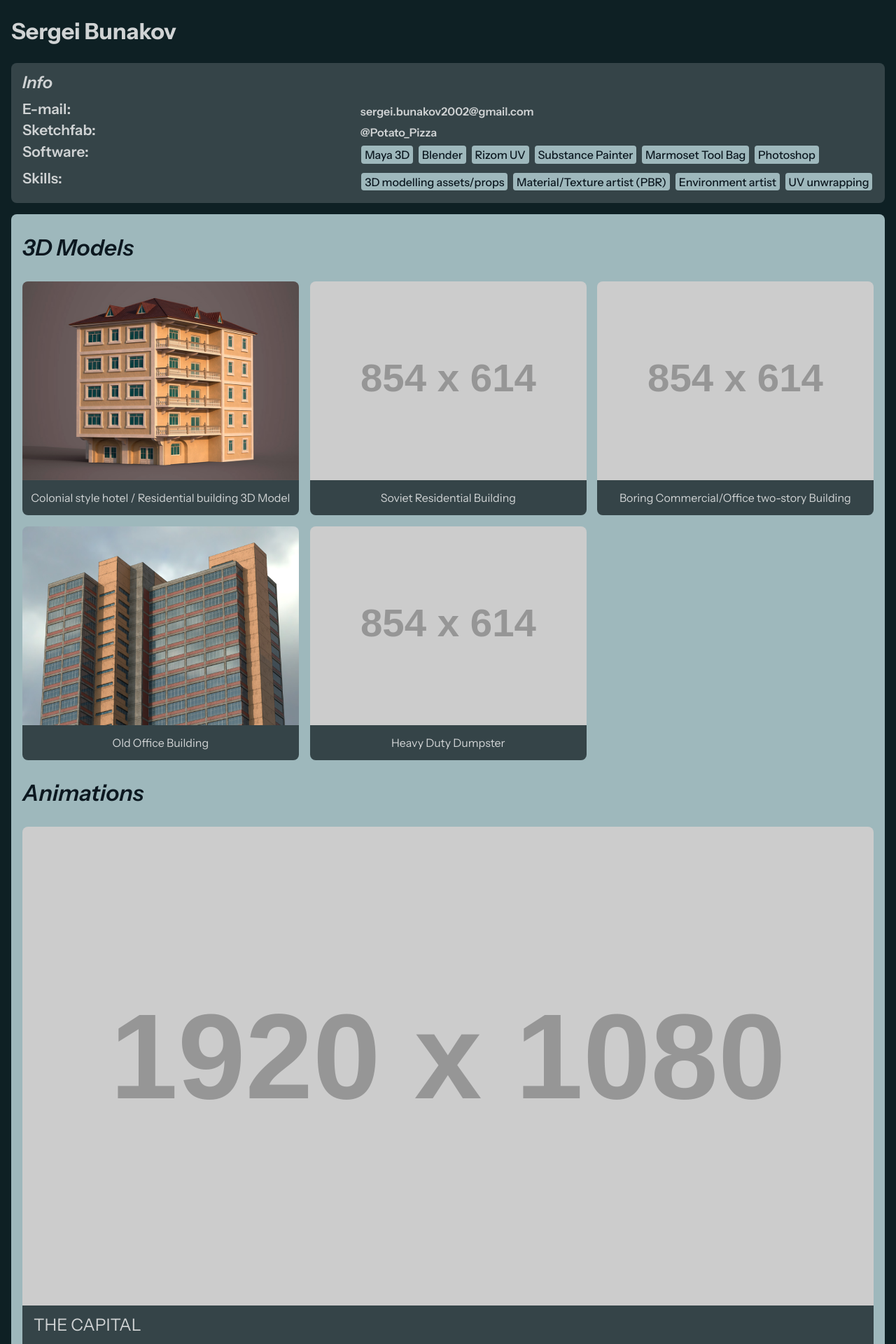
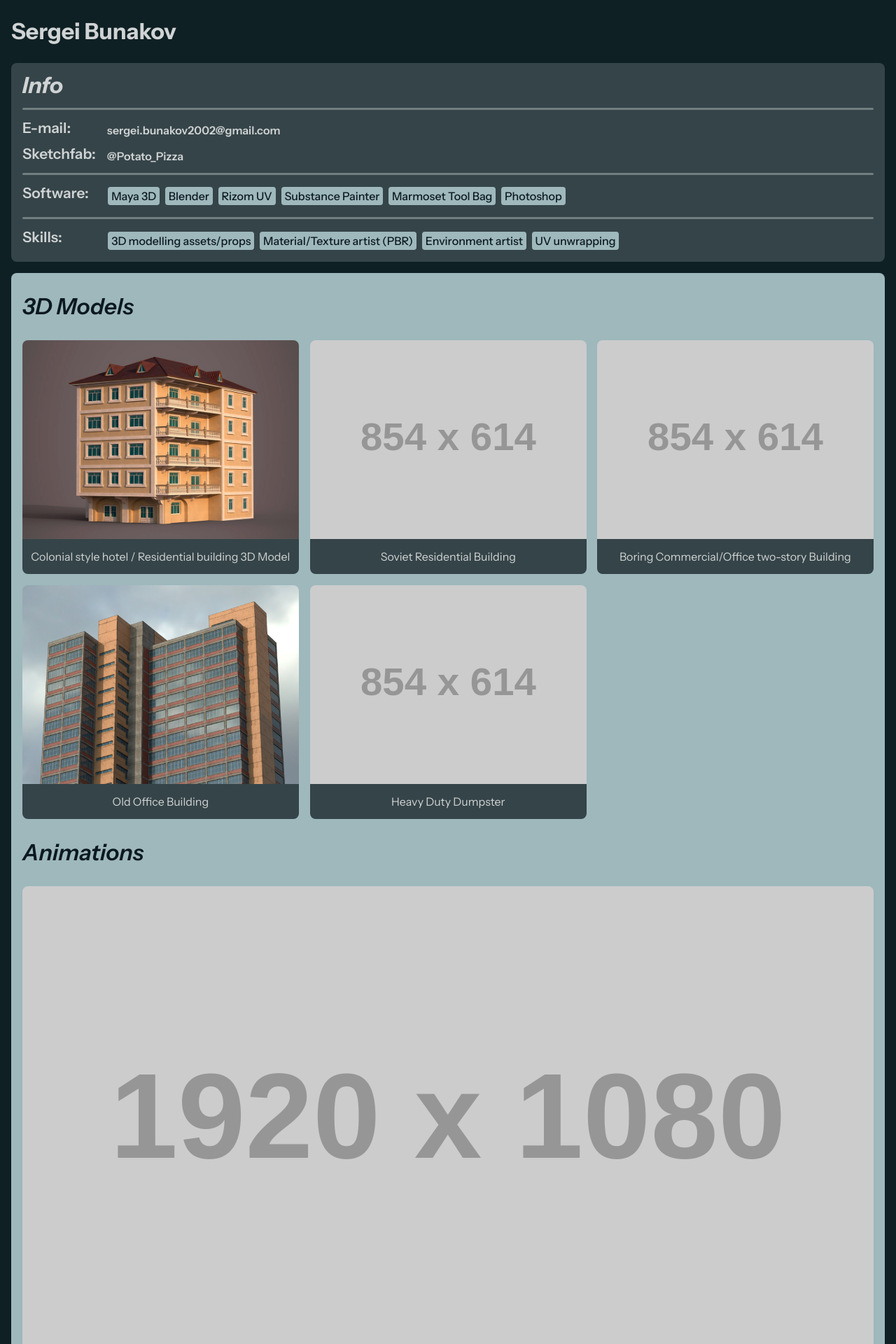
Before and after one commit to SergeiBunakov/SergeiBuankov, a Jekyll site: the page built from index.html, in a window 1280 px wide. Shown: the top 1920 px of the page at 70% size. Built offline with Jekyll 4.4.1, drawn with Linux system fonts in a browser that asks for light colours.

Commit message:
WIP: Tweak side panel

```diff
--- a/_includes/side-panel.html
+++ b/_includes/side-panel.html
@@ -1,9 +1,17 @@
 <panel class="side">
-  <h2 class="title"> Info </h2>
-  <ol class="details">
-    <li><span class="details-title">E-mail:</span> <a class="details-content fw-semibold" href="mailto:sergei.bunakov2002@gmail.com">sergei.bunakov2002@gmail.com</a></li>
-    <li><span class="details-title">Sketchfab:</span> <a class="details-content fw-semibold" href="https://sketchfab.com/Potato_Pizza">@Potato_Pizza</a></li>
-    <li>
+  <h1 class="title"> Info </h1>
+  <splitter></splitter>
+  <div class="details">
+    <div class="details-item">
+      <span class="details-title">E-mail:</span>
+      <a class="details-content fw-semibold" href="mailto:sergei.bunakov2002@gmail.com">sergei.bunakov2002@gmail.com</a>
+    </div>
+    <div class="details-item">
+      <span class="details-title">Sketchfab:</span>
+      <a class="details-content fw-semibold" href="https://sketchfab.com/Potato_Pizza">@Potato_Pizza</a>
+    </div>
+    <splitter></splitter>
+    <div class="details-item">
       <span class="details-title">Software:</span>
       <cards class="details-content">
         <div class="card-skill"> Maya 3D </div>
@@ -13,8 +21,9 @@
         <div class="card-skill"> Marmoset Tool Bag </div>
         <div class="card-skill"> Photoshop </div>
       </cards>
-    </li>
-    <li>
+    </div>
+    <splitter></splitter>
+    <div class="details-item">
       <span class="details-title">Skills:</span>
       <cards class="details-content">
         <div class="card-skill"> 3D modelling assets/props </div>
@@ -22,6 +31,6 @@
         <div class="card-skill"> Environment artist </div>
         <div class="card-skill"> UV unwrapping  </div>
       </cards>
-    </li>
+    </div>
   </ol>
 </panel>
--- a/style.css
+++ b/style.css
@@ -22,7 +22,7 @@
 	--fw-regular:  400;
 
 	--border-radius: 1rem;
-	--border-radius-small: 0.5rem;
+	--border-radius-sm: 0.5rem;
     --border-circle: 50%;
 
 	--side-panel-width: 25vw;
@@ -104,7 +104,7 @@ main {
 }
 
 panel {
-	border-radius:  var(--border-radius-small);
+	border-radius:  var(--border-radius-sm);
     box-sizing: border-box;
     padding: var(--visual-sz-unit);
 }
@@ -140,7 +140,7 @@ panel.main > cards {
     display: flex;
 
     box-sizing: border-box;
-    border-radius: var(--border-radius-small);
+    border-radius: var(--border-radius-sm);
 
     text-decoration: none;
     transition: transform 240ms cubic-bezier(.2,.8,.2,1),
@@ -257,7 +257,7 @@ panel.main > cards {
     width: 100%;
     height: 100%;
 
-    border-radius: var(--border-radius-small);
+    border-radius: var(--border-radius-sm);
 
     overflow: hidden;
 }
@@ -284,26 +284,33 @@ panel.side {
 }
 
 panel.side > .title {
-    font-weight: 600;
-    font-size: var(--fs-2);
+    font-weight: var(--fw-bold);
+    font-size: var(--fs-1);
     font-style: italic;
 }
 
 panel.side .details {
-    margin: 0;
-    padding: 0;
+    width: 100%;
+
     display: grid;
-    grid-template-columns: max-content minmax(0,1fr);
-    column-gap: calc(var(--visual-sz-unit) * 0.6);
-    row-gap: calc(var(--visual-sz-unit) * 0.6);
-    align-items: start;
+    grid-template-columns: auto 1fr;
+    gap: var(--visual-sz-unit);
 }
 
-panel.side .details li {
+panel.side .details .details-item {
     display: contents;
 }
 
-panel.side .details .details-title {
+panel.side splitter {
+    grid-column: 1 / -1;
+    width: 100%;
+    height: 3px;
+
+    border-radius: var(--border-radius-sm);
+    background-color: rgba(255, 255, 255, .3);
+}
+
+panel.side .details-title {
     grid-column: 1;
 
     font-size: var(--fs-3);
@@ -311,7 +318,7 @@ panel.side .details .details-title {
     white-space: nowrap;
 }
 
-panel.side .details .details-content {
+panel.side .details-content {
     grid-column: 2;
     align-self: end;
 
@@ -363,7 +370,7 @@ footer {
 
 .renders > img.irender {
     aspect-ratio: var(--preview-img-3dmodel-width)/var(--preview-img-3dmodel-height);
-    border-radius: var(--border-radius-small);
+    border-radius: var(--border-radius-sm);
 }
 
 @media (max-width: 1440px) {
@@ -374,7 +381,7 @@ footer {
 
     panel.main {
         width: 100%;
-        border-radius: var(--border-radius-small);
+        border-radius: var(--border-radius-sm);
     }
 
     .card-animation {
@@ -389,13 +396,9 @@ footer {
         width: 100%;
         right: auto;
     }
-
-    panel.side .details {
-        grid-template-columns: 1fr;
-    }
 }
 
-@media (max-width: 520px) {
+@media (max-width: 720px) {
     :root {
         --embed-frame-width:  3;  /* unit */
         --embed-frame-height: 4;  /* unit */
@@ -405,10 +408,32 @@ footer {
         grid-template-columns: 1fr;
     }
 
-    panel.side .details li {
+    panel.main > .title,
+    panel.side > .title {
+        font-size: var(--fs-2);
+    }
+
+    panel.side {
+        gap: calc(.5 * var(--visual-sz-unit));
+    }
+
+    panel.side .details {
         display: flex;
         flex-direction: column;
-        gap: calc(var(--visual-sz-unit)*0.1)
+        gap: calc(.5 * var(--visual-sz-unit));
+    }
+
+    panel.side splitter {
+        margin: calc(.25 * var(--visual-sz-unit)) 0;
+    }
+
+    panel.side .details-item {
+        display: flex !important;
+        gap: calc(.5 * var(--visual-sz-unit));
+    }
+
+    panel.side .details-item:has(> cards) {
+        flex-direction: column;
     }
 
     panel.side .details .details-title {
```
